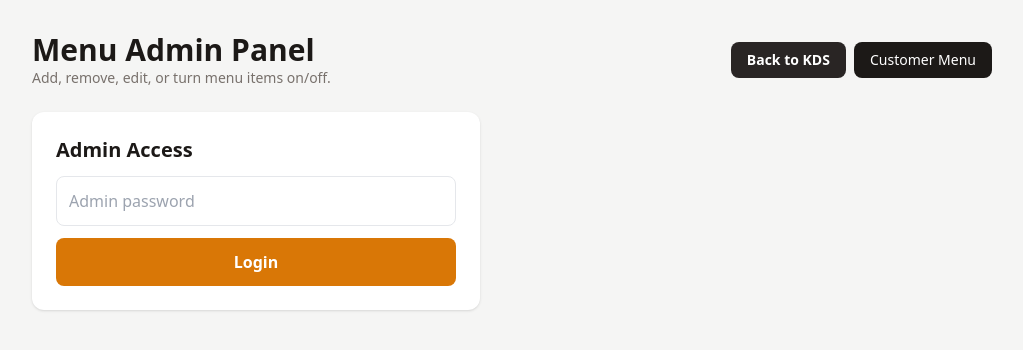
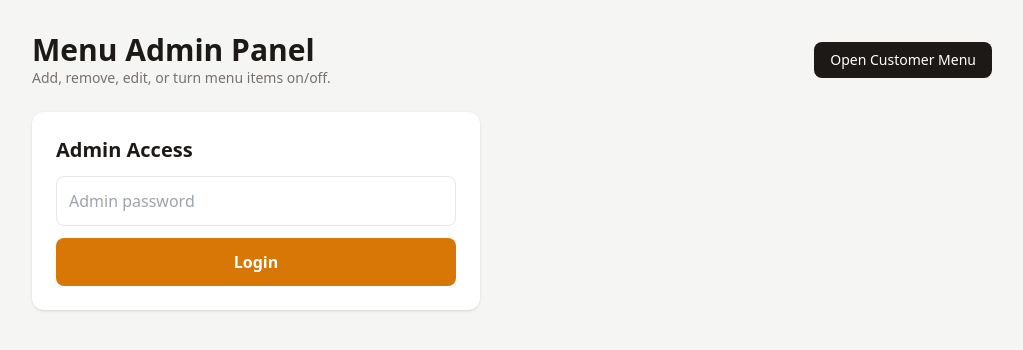
Before and after one commit to beastyy007/mama-mia-order, a website: page public/admin.html in a window 1280 px wide. Shown: the whole page, without its empty margins (128-1151 px from the left). Drawn offline with nearby package versions, Linux system fonts and the light colour scheme.

Commit message:
Update admin.html

```diff
--- a/public/admin.html
+++ b/public/admin.html
@@ -1,23 +1,7 @@
 <!doctype html>
-<html lang="en">
-<head>
-  <meta charset="UTF-8">
-  <meta name="viewport" content="width=device-width,initial-scale=1">
-  <title>Mama Mia Admin Menu</title>
-  <script src="https://cdn.tailwindcss.com"></script>
-</head>
-<body class="bg-stone-100 text-stone-900 min-h-screen">
-<main class="max-w-5xl mx-auto p-4 md:p-8">
-<header class="flex flex-wrap justify-between items-center gap-3 mb-6">
-  <div>
-    <h1 class="text-3xl font-bold">Menu Admin Panel</h1>
-    <p class="text-sm text-stone-500">Add, remove, edit, or turn menu items on/off.</p>
-  </div>
-  <div class="flex gap-2">
-    <a href="/kds.html" class="bg-stone-800 text-white px-4 py-2 rounded-lg text-sm font-bold">Back to KDS</a>
-    <a href="/" target="_blank" class="bg-stone-900 text-white px-4 py-2 rounded-lg text-sm">Customer Menu</a>
-  </div>
-</header>
+<html lang="en"><head><meta charset="UTF-8"><meta name="viewport" content="width=device-width,initial-scale=1"><title>Mama Mia Admin Menu</title><script src="https://cdn.tailwindcss.com"></script></head>
+<body class="bg-stone-100 text-stone-900 min-h-screen"><main class="max-w-5xl mx-auto p-4 md:p-8">
+<header class="flex flex-wrap justify-between items-center gap-3 mb-6"><div><h1 class="text-3xl font-bold">Menu Admin Panel</h1><p class="text-sm text-stone-500">Add, remove, edit, or turn menu items on/off.</p></div><a href="/" class="bg-stone-900 text-white px-4 py-2 rounded-lg text-sm">Open Customer Menu</a></header>
 <section id="login" class="bg-white rounded-xl p-6 shadow max-w-md"><h2 class="text-xl font-bold mb-3">Admin Access</h2><input id="password" type="password" placeholder="Admin password" class="w-full border rounded-lg p-3 mb-3"><button onclick="login()" class="w-full bg-amber-600 text-white font-bold rounded-lg p-3">Login</button></section>
 <section id="panel" class="hidden"><div class="flex justify-between items-center mb-4"><h2 class="text-xl font-bold">Current Menu</h2><button onclick="addItem()" class="bg-emerald-600 text-white px-4 py-2 rounded-lg font-bold">+ Add Item</button></div><div id="menu" class="space-y-6"></div></section></main>
 <script>
```
